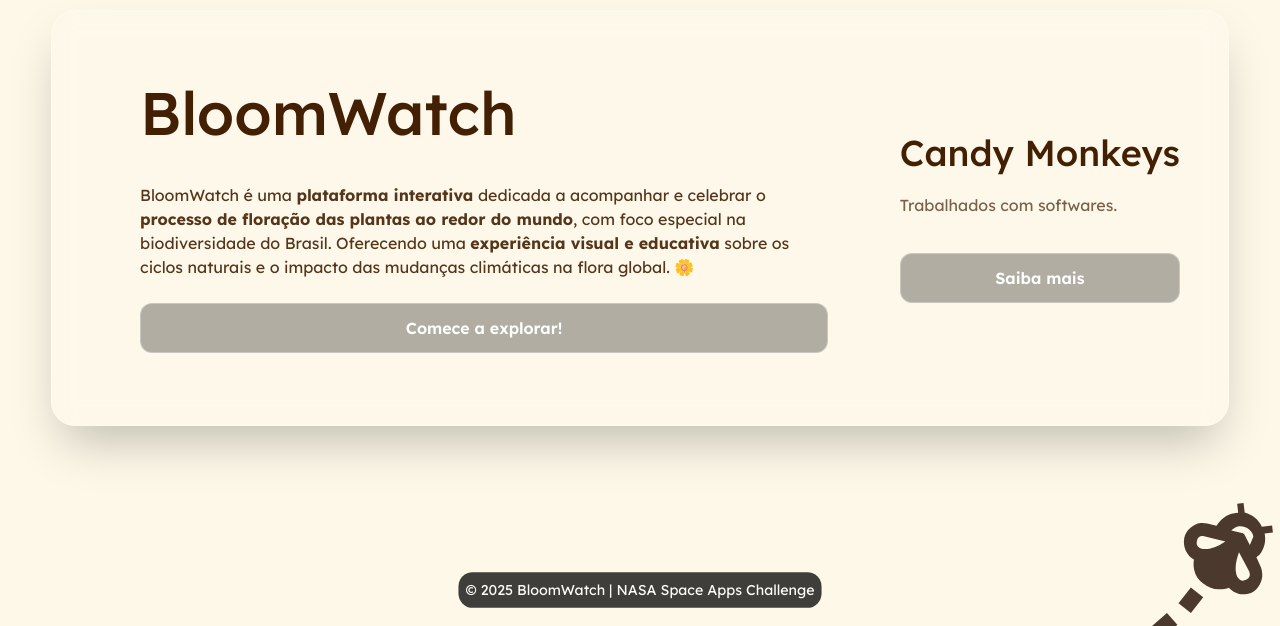
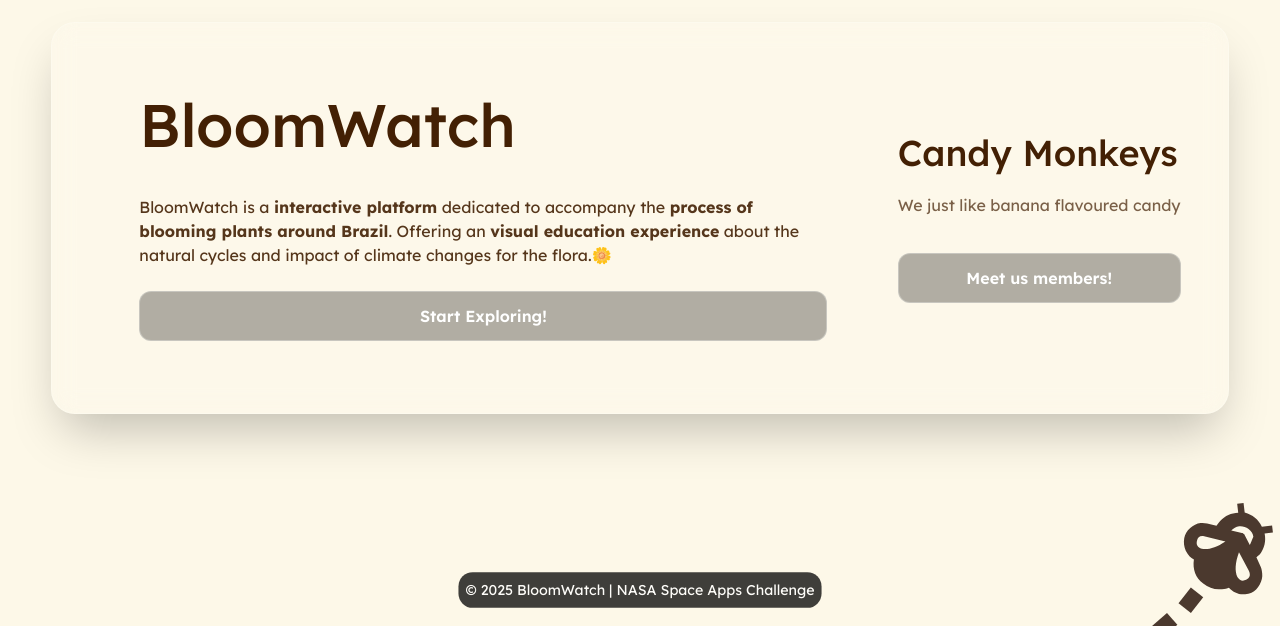
Before and after one commit to JoaoVitorinoVN/bloomWatch-nasa, a Next.js app: page / in a window 1280 px wide. Shown: the part 182-808 px from the top of the page. Built offline with nearby package versions, Linux system fonts and the light colour scheme.

Commit message:
style: Traduz a home

```diff
--- a/src/app/page.tsx
+++ b/src/app/page.tsx
@@ -12,25 +12,25 @@
                 <div className='max-w-3xl p-10'>
                     <h1 className="text-6xl font-medium mb-10">BloomWatch</h1>
                     <p className="opacity-90 mb-6">
-                        BloomWatch é uma <b>plataforma interativa</b> dedicada a acompanhar e celebrar o <b>processo de floração das plantas ao redor do mundo</b>, com foco especial na biodiversidade do Brasil. Oferecendo uma <b>experiência visual e educativa</b> sobre os ciclos naturais e o impacto das mudanças climáticas na flora global. 🌼
+                        BloomWatch is a <b>interactive platform</b> dedicated to accompany the <b>process of blooming plants around Brazil</b>. Offering an <b>visual education experience</b> about the natural cycles and impact of climate changes for the flora.🌼
                     </p>
                     <GlassButton
                         onClick={() => router.push('/ui')}
                         variant='dark'
                     >
-                        Comece a explorar!
+                        Start Exploring!
                     </GlassButton>
                 </div>
                 <div className="grid gap-3">
                     <h2 className="text-4xl font-medium mb-2">Candy Monkeys</h2>
                     <p className="opacity-70 mb-6">
-                        Trabalhados com softwares.
+                        We just like banana flavoured candy
                     </p>
                     <GlassButton
-                        onClick={() => router.push('/ui')}
+                        onClick={() => window.location.href = 'https://www.spaceappschallenge.org/2025/find-a-team/candy_monkeys/?tab=members'}
                         variant='dark'
                     >
-                        Saiba mais
+                        Meet us members!
                     </GlassButton>
                 </div>
 
```
